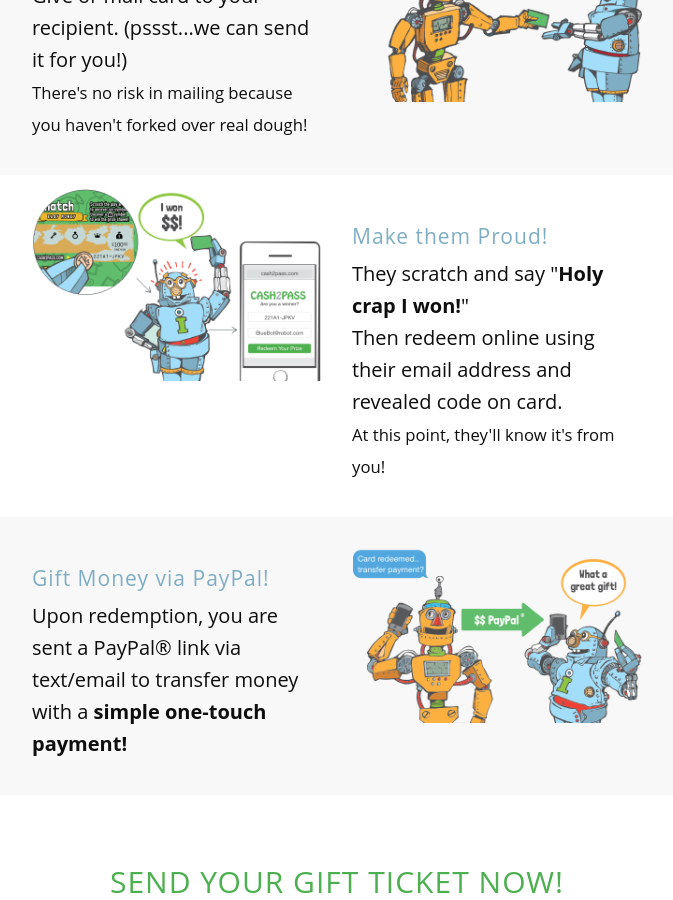
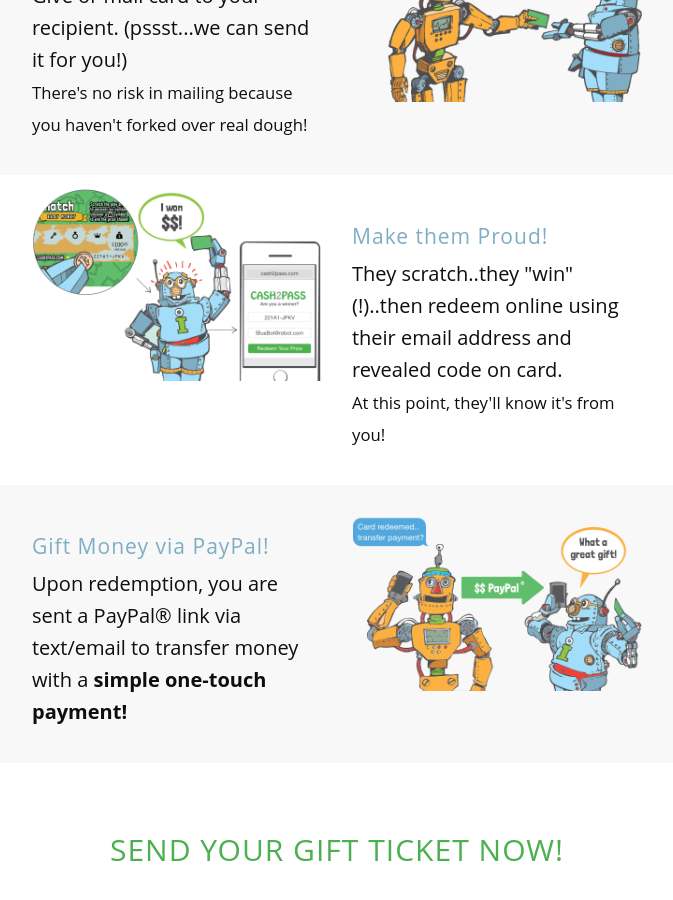
Before and after one commit to alleyway/gift-ticket-web, a Jekyll site: the page built from index.html, in a window 1280 px wide and 900 px high, scrolled down 1259 px. Shown: the whole window, without its empty margins (303-976 px from the left). Built offline with Jekyll 4.4.1, drawn with Linux system fonts in a browser that asks for light colours.

Commit message:
updating web page

```diff
--- a/index.html
+++ b/index.html
@@ -97,8 +97,7 @@ title: An instant-win lottery look-alike rigged to win! The Gift Ticket
     <div class="row">
         <div class="col-sm-3 col-sm-push-6">
             <h4>Make them Proud!</h4>
-            <p>They scratch and say "<strong>Holy crap I won!</strong>"<br/>
-                Then redeem online using their email address and revealed code on card.<br/>
+            <p>They scratch..they "win"(!)..then redeem online using their email address and revealed code on card.<br/>
                 <span style="font-size: smaller">At this point, they'll know it's from you!</span>
             </p>
         </div>
```
